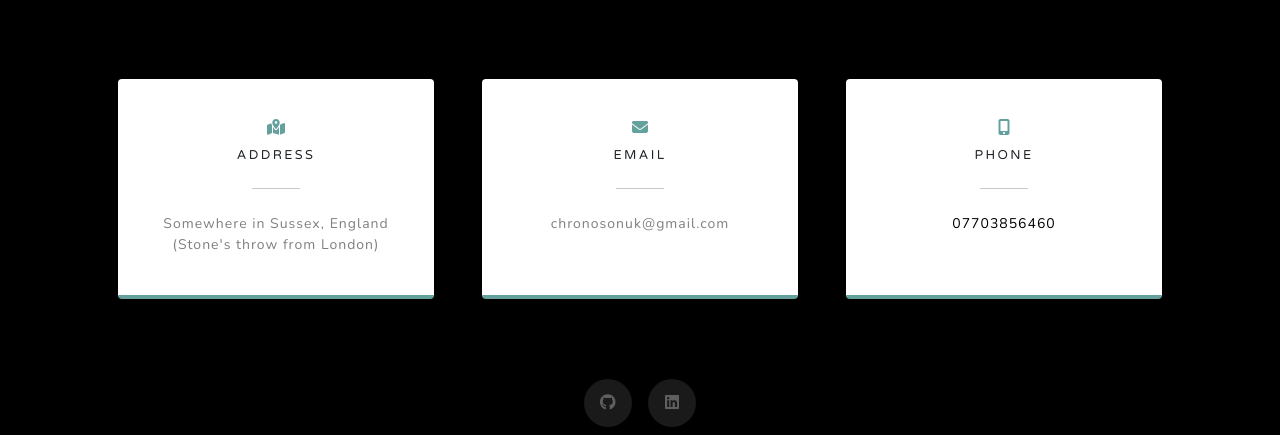
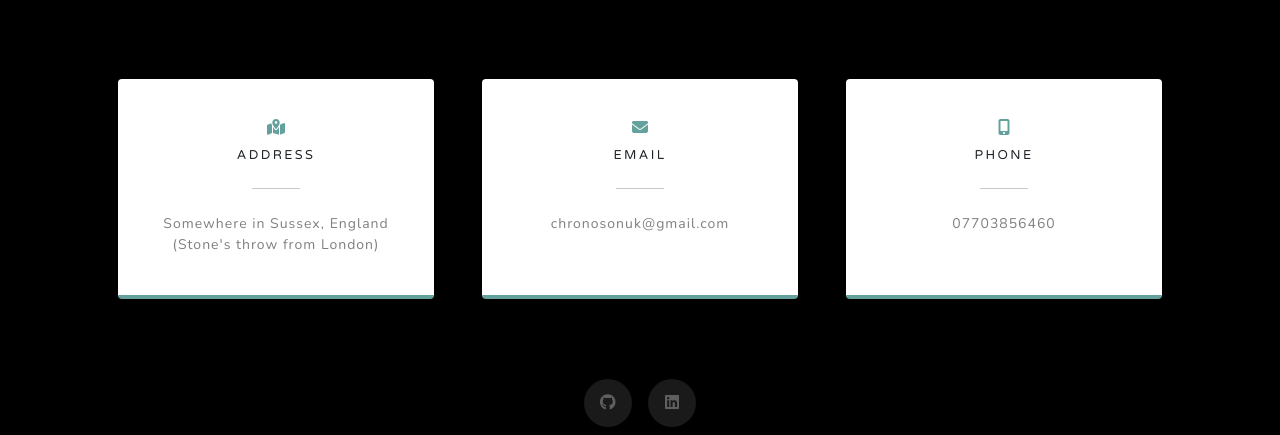
Before and after one commit to Michalous/personal_portfolio, a Django app: template portfolio/templates/portfolio/index.html in a window 1280 px wide. Shown: the part 6065-6500 px from the top of the page. Run offline with Django 3.2, Linux system fonts and the light colour scheme; the template is opened without the code that fills it, so the values that code supplies are empty; some libraries are stand-ins or nearby versions.

Commit message:
phone color changed

```diff
--- a/portfolio/templates/portfolio/index.html
+++ b/portfolio/templates/portfolio/index.html
@@ -397,7 +397,7 @@
                             <input type="checkbox" class="form-check-input" id="exampleCheck1">
                             <label class="form-check-label" for="exampleCheck1">Check to receive updates</label>
                           </div>
-                          <button type="submit" class="btn btn-primary">Submit</button>
+                          <button id="contactForm_submit_button" type="submit" class="btn btn-primary">Submit</button>
                           <br>
                         </form>
                     </div>
@@ -436,7 +436,7 @@
                                 <i class="fas fa-mobile-alt text-primary mb-2"></i>
                                 <h4 class="text-uppercase m-0">Phone</h4>
                                 <hr class="my-4 mx-auto" />
-                                <div class="small" style="color: black;">07703856460</div>
+                                <div class="small text-black-50" style="text-decoration: none;">07703856460</div>
                             </div>
                         </div>
                     </div>
```
